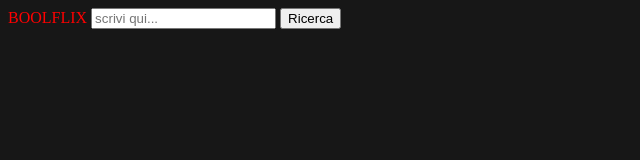
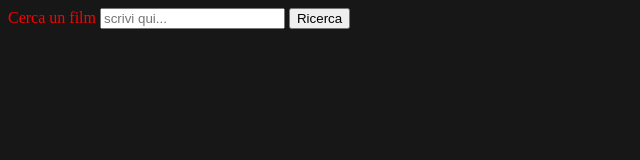
Before and after one commit to DanyFN/ajax-ex-boolflix, a plain HTML site: page index.html in a window 1280 px wide. Both pictures are taken after a click on the button "Ricerca". Shown: the whole page, without its empty margins (0-640 px from the left). Drawn offline with nearby package versions, Linux system fonts and the light colour scheme; no server answers.

Commit message:
Revert "Fix Function (data)"
This reverts commit daf5fbe1ef1648bd41d120cc71a7ab49e84a0576.

```diff
--- a/index.html
+++ b/index.html
@@ -17,7 +17,7 @@
 
 <body>
   <!-- INPUT RICERCA FILM -->
-  <label for="">BOOLFLIX</label>
+  <label for="">Cerca un film</label>
   <input id="ricerca-film" type="text" value="" placeholder="scrivi qui...">
   <button id="btn-ricerca" type="button" name="button">Ricerca</button>
   <!-- FINE INPUT RICERCA FILM -->
--- a/script.js
+++ b/script.js
@@ -35,7 +35,7 @@ $(document).ready(function(){
           query: queryRicerca,
           language:"it-IT"   // <== lingua
         },
-        success: function generaListaFilm(data){
+        success: function(data){
 
           // handlebars setup
           var source = $("#film-template").html();
```
